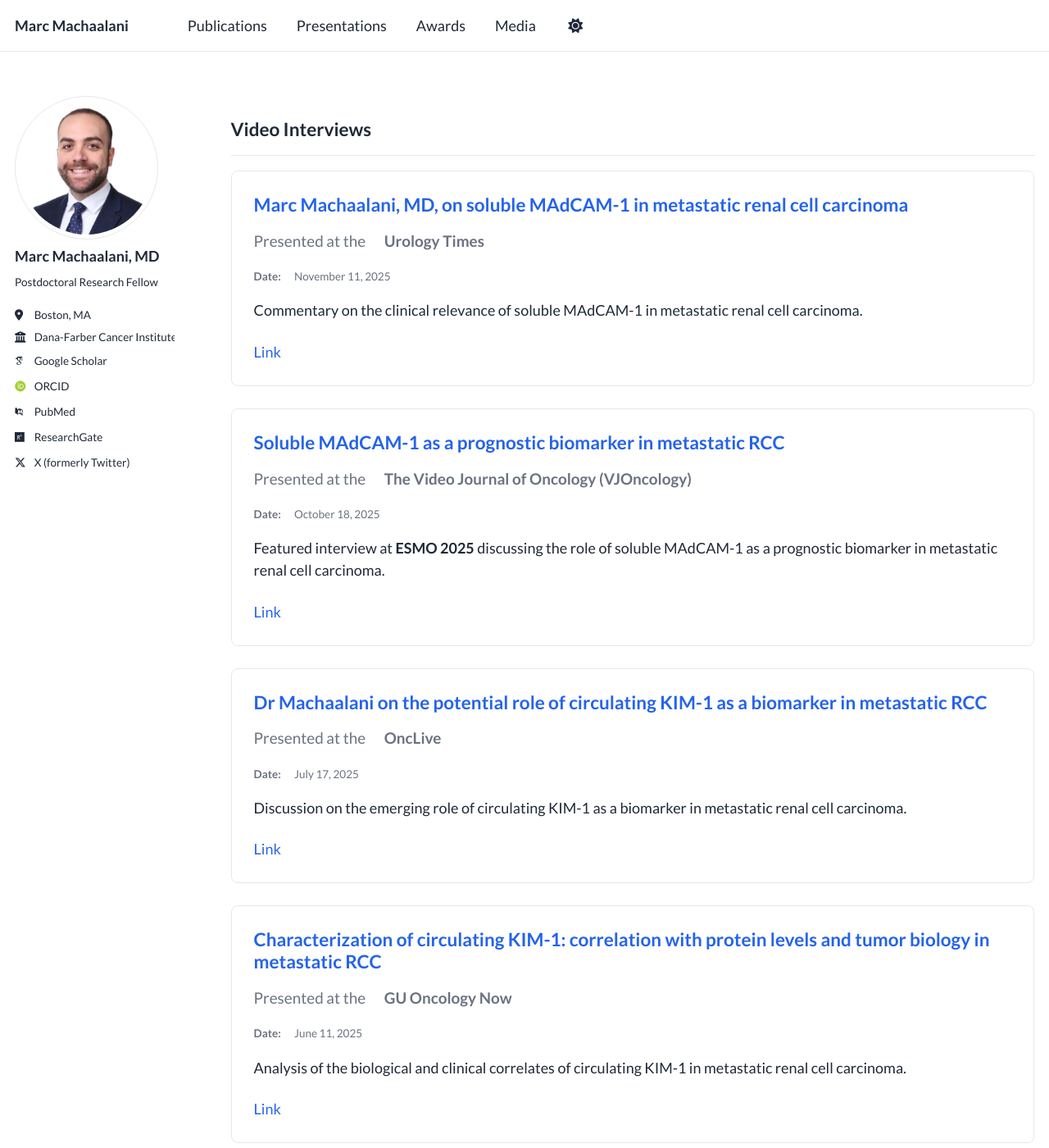
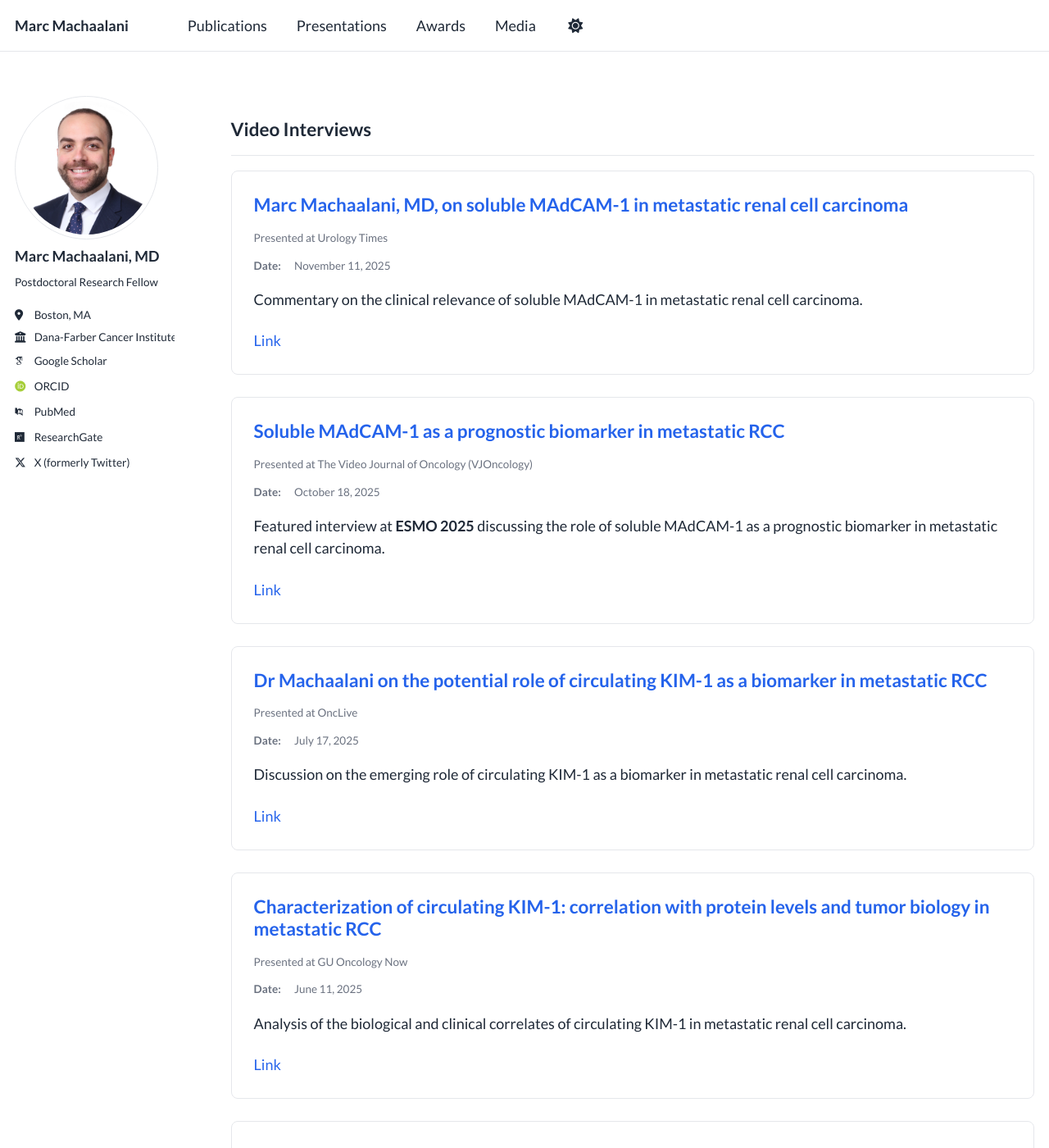
Before and after one commit to MarcMachaalani/marcmachaalani.github.io, a Jekyll site: the page built from _pages/media.html, in a window 1280 px wide and 1400 px high. Shown: the whole window at 82% size. Built offline with Jekyll 4.4.1, drawn with Linux system fonts in a browser that asks for light colours; some web fonts are replaced; a script bundle is joined from its source files by our own code; library files that are not in the unit come from our copies; some of the changed text lies outside the part shown.

Commit message:
bio change

```diff
--- a/_includes/archive-single-talk.html
+++ b/_includes/archive-single-talk.html
@@ -31,7 +31,6 @@
       {% if post.link %}
 <a href="{{ post.link }}">{{ title }}</a>
 <a href="{{ base_path }}{{ post.url }}" rel="permalink">
-<i class="fa fa-link" aria-hidden="true"></i>
 <span class="sr-only">Permalink</span>
 </a>
       {% else %}
@@ -41,9 +40,9 @@
 
     {%- comment -%} Talk-specific metadata {%- endcomment -%}
     {% if post.venue or post.location %}
-<p class="page__meta" style="font-size: 1.05em;">
-        Presented at the
-        {% if post.venue %}<strong>{{ post.venue }}</strong>{% endif %}
+<p class="page__meta">
+        Presented at
+        {% if post.venue %}{{ post.venue }}{% endif %}
         {% if post.venue and post.location %} in {% endif %}
         {% if post.location %}{{ post.location }}{% endif %}
 </p>
```
Also changed, not shown: _pages/about.md (+1 -1 lines).
